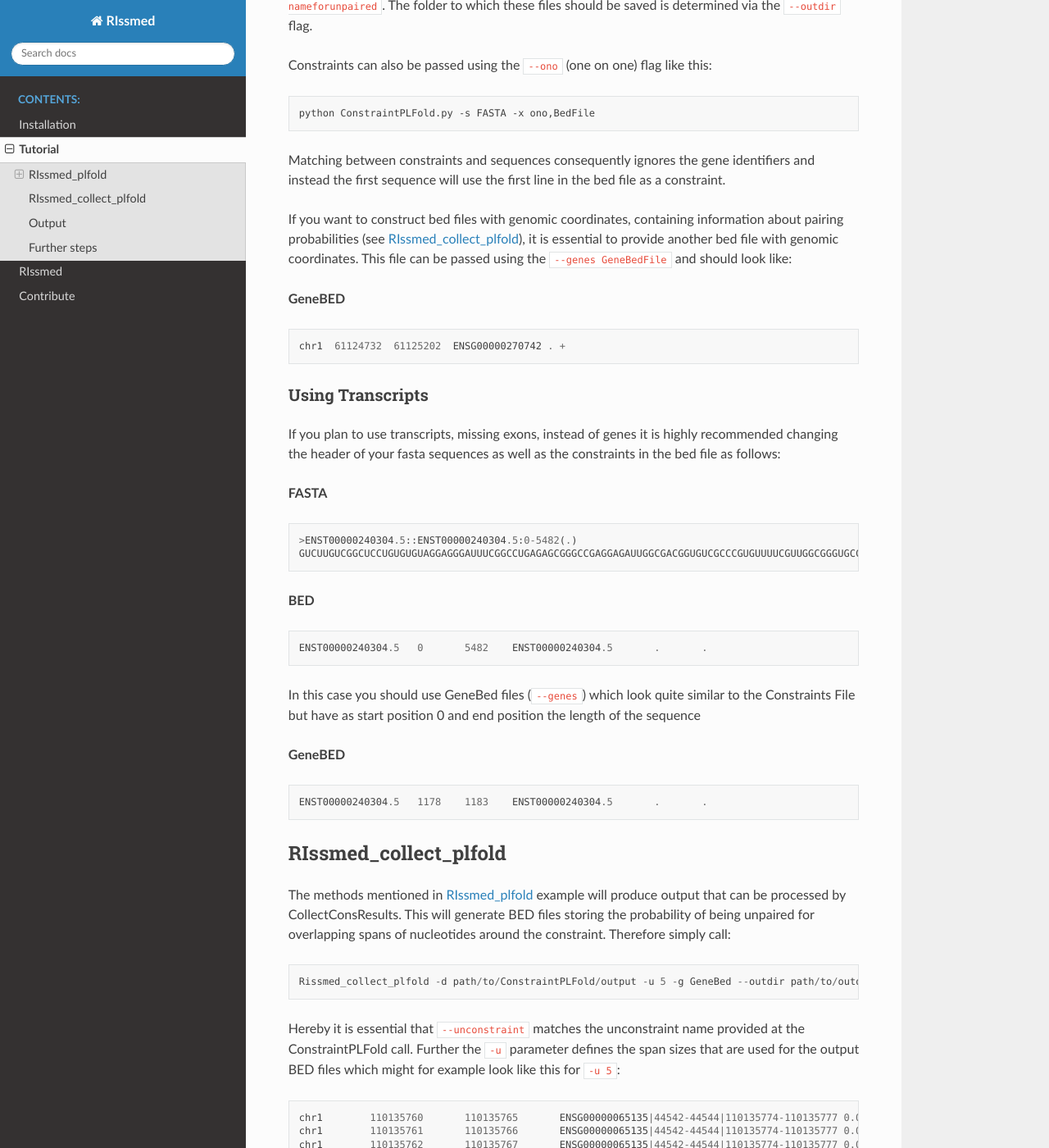
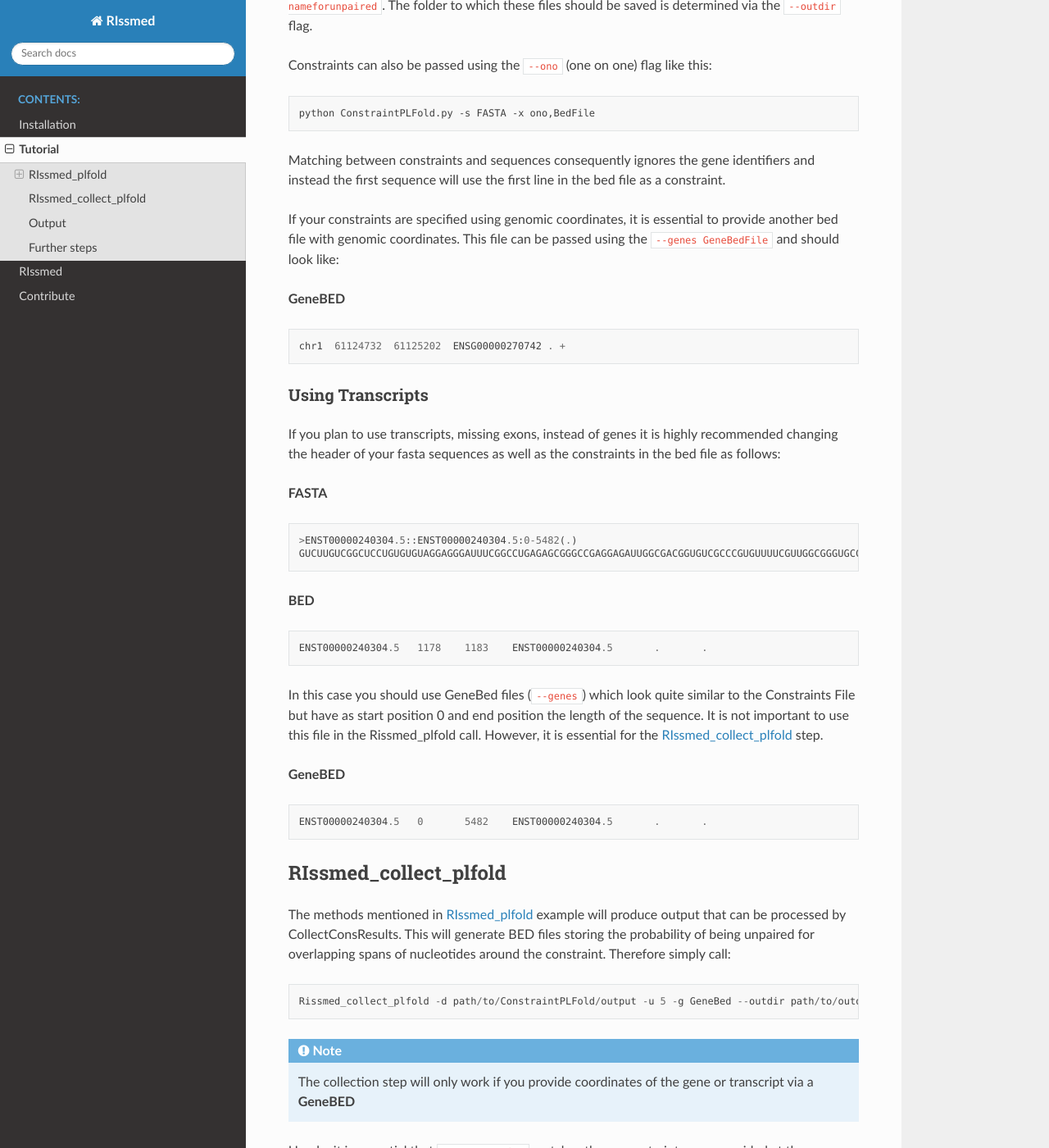
Before and after one commit to jfallmann/RNAmediator, a Sphinx documentation site: the page built from docs/source/tutorial.rst, in a window 1280 px wide and 1400 px high, scrolled down 874 px. Shown: the whole window at 82% size. Built offline with Sphinx 7.4.7 and the Read the Docs theme 2.0.0, drawn with Linux system fonts in a browser that asks for light colours.

Commit message:
fixed tutorial gene bed

```diff
--- a/docs/source/tutorial.rst
+++ b/docs/source/tutorial.rst
@@ -46,8 +46,7 @@ Constraints can also be passed using the ``--ono`` (one on one) flag like this:
 Matching between constraints and sequences consequently ignores the gene identifiers
 and instead the first sequence will use the first line in the bed file as a constraint.
 
-If you want to construct bed files with genomic coordinates, containing information about
-pairing probabilities (see RIssmed_collect_plfold_), it is essential to
+If your constraints are specified using genomic coordinates, it is essential to
 provide another bed file with genomic coordinates.
 This file can be passed using the ``--genes GeneBedFile`` and should look like:
 
@@ -69,15 +68,17 @@ changing the header of your fasta sequences as well as the constraints in the be
 
 **BED** ::
 
-    ENST00000240304.5	0	5482	ENST00000240304.5	.	.
+    ENST00000240304.5	1178	1183	ENST00000240304.5	.	.
 
 In this case you should use GeneBed files (``--genes``) which look quite similar to
 the Constraints File but have as start position 0 and end position the length of
-the sequence
+the sequence. It is not important to use this file in the Rissmed_plfold call.
+However, it is essential for the RIssmed_collect_plfold_ step.
 
 **GeneBED** ::
 
-    ENST00000240304.5	1178	1183	ENST00000240304.5	.	.
+    ENST00000240304.5	0	5482	ENST00000240304.5	.	.
+
 
 
 RIssmed_collect_plfold
@@ -92,6 +93,9 @@ constraint. Therefore simply call:
 
     Rissmed_collect_plfold -d path/to/ConstraintPLFold/output -u 5 -g GeneBed --outdir path/to/outdir --unconstraint name
 
+.. note::
+
+    The collection step will only work if you provide coordinates of the gene or transcript via a **GeneBED**
 
 Hereby it is essential that ``--unconstraint`` matches the unconstraint name provided at the ConstraintPLFold call.
 Further the ``-u`` parameter defines the span sizes that are used for the output BED files which might
```
